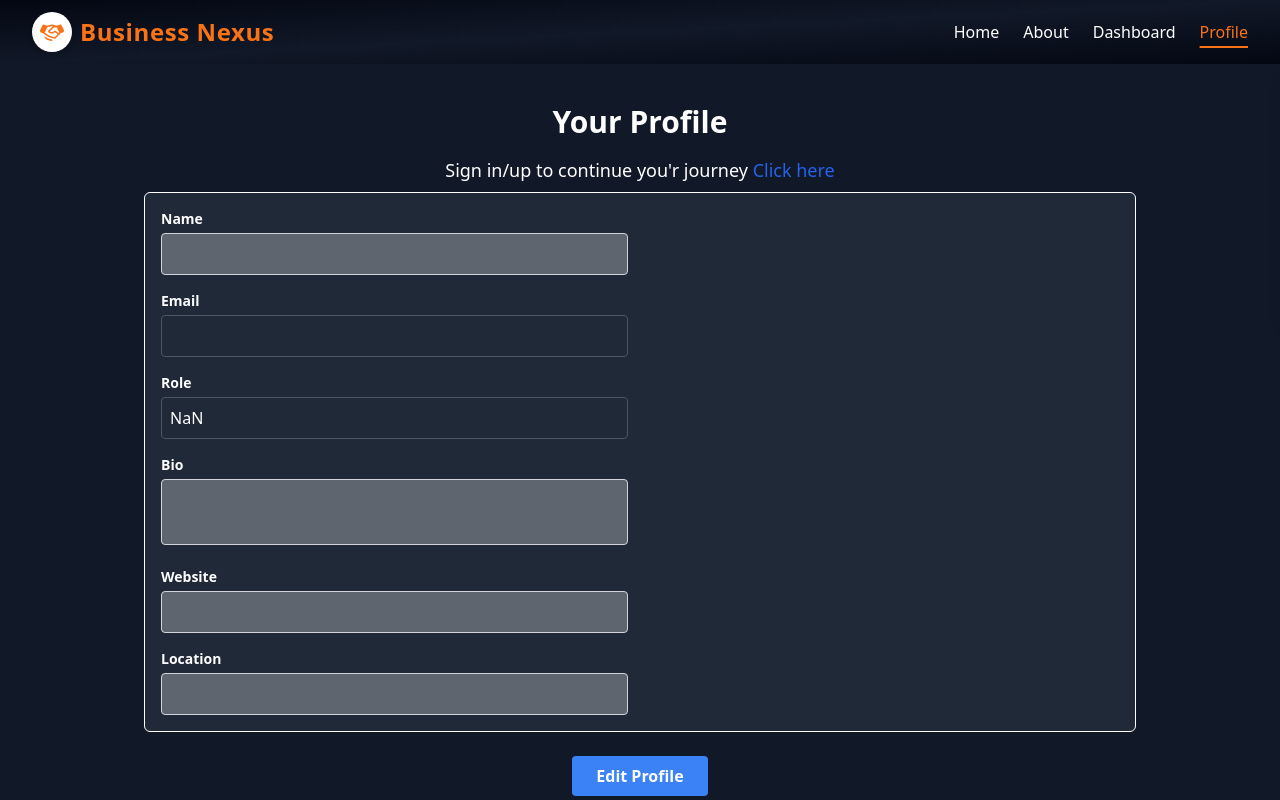
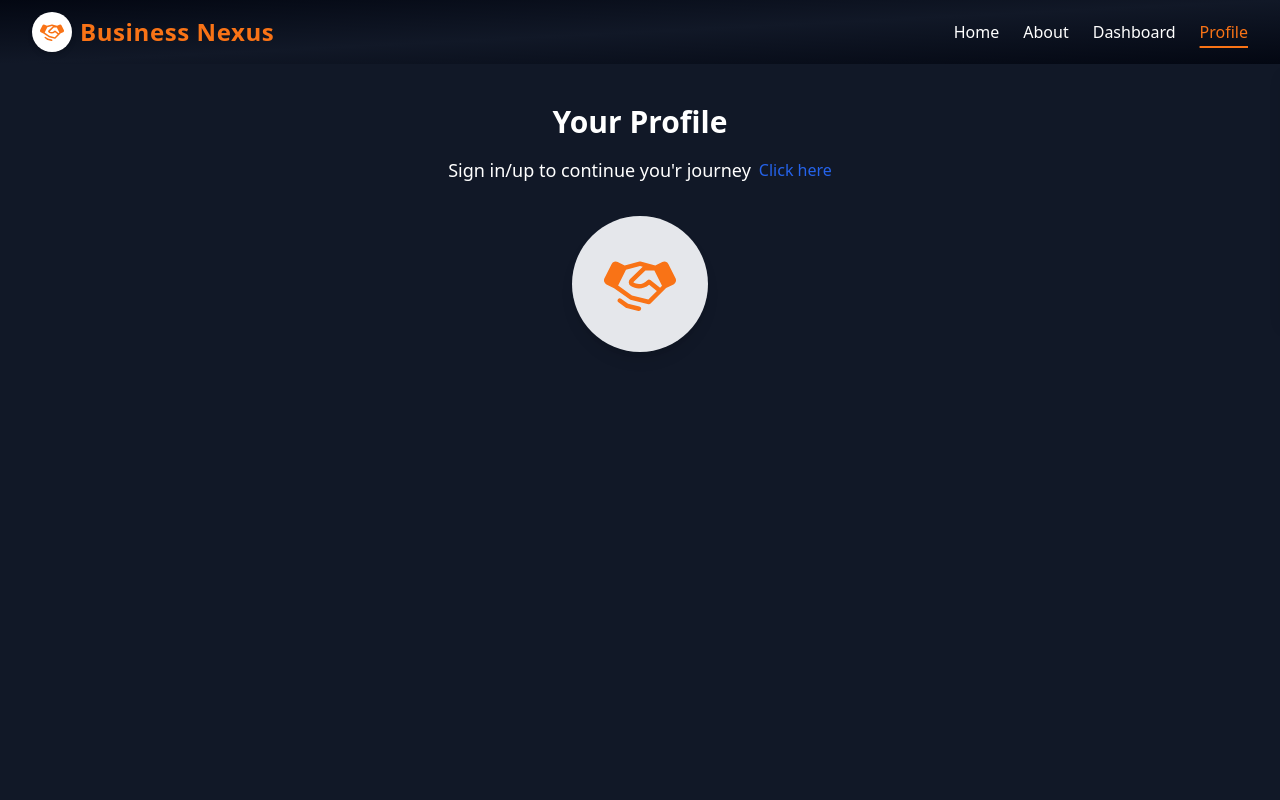
Before and after one commit to zeeshan92git/Business-Nexus, a React (Vite) app: page /profile in a window 1280 px wide. Shown: the top 800 px of the page. Built offline with nearby package versions, Linux system fonts and the light colour scheme.

Commit message:
prfoile_page

```diff
--- a/src/pages/about.jsx
+++ b/src/pages/about.jsx
@@ -8,9 +8,9 @@ const About = () => {
       <section id="about" className="py-20 px-6 text-white">
         <div className="max-w-6xl mx-auto flex flex-col md:flex-row items-center gap-10">
 
-          {/* Icon / Image Section */}
+          {/*  Image Section */}
           <div className="flex justify-center md:w-1/2">
-            <div className="bg-white rounded-full p-8 shadow-lg animate-pulse-slow">
+            <div className="bg-gray-200 rounded-full p-8 shadow-lg animate-fade-in">
               <PiHandshakeFill className="text-orange-500 text-7xl" />
             </div>
           </div>
--- a/src/pages/entreprenuer.jsx
+++ b/src/pages/entreprenuer.jsx
@@ -47,11 +47,13 @@ function Entreprenuer({ setActiveSection }) {
         <div className="min-h-screen">
             <h2 className="text-3xl font-bold text-orange-500 mb-8 text-center">Verified Investors</h2>
             <div className="grid gap-6 sm:grid-cols-1 md:grid-cols-2 lg:grid-cols-3">
-                {collabs.map((inv, idx) => (
+
+                {collabs.length === 0 ? (<p className='text-gray-400'>Join us to collab with investors</p>) : (
+
+                    collabs.map((inv, idx) => (
                         <div
-                        key={idx}
-                        className="bg-white  rounded-xl p-5 border border-orange-100 flex flex-col justify-between transition"
-                    >
+                            key={idx} className="bg-white  rounded-xl p-5 border border-orange-100 flex flex-col justify-between transition">
+
                             <div>
                                 <h3 className="text-xl font-bold text-gray-900">
                                     {inv.name?.charAt(0).toUpperCase() + inv.name?.slice(1).toLowerCase()}
@@ -93,6 +95,7 @@ function Entreprenuer({ setActiveSection }) {
                                     )}
                                 </p>
                             </div>
+
                             <div className="mt-4 flex gap-2">
                                 {connectionMap[inv._id] === 'none' || !connectionMap[inv._id] ? (
                                     <button onClick={() => handleSendRequest(profile._id, inv._id)}
@@ -134,8 +137,9 @@ function Entreprenuer({ setActiveSection }) {
                                     </>
                                 ) : null}
                             </div>
+
                         </div>
-                ))}
+                    )))}
             </div>
         </div>
 
--- a/src/pages/profile.jsx
+++ b/src/pages/profile.jsx
@@ -1,4 +1,5 @@
 import React, { useState, useEffect, useContext } from 'react';
+import { PiHandshakeFill } from "react-icons/pi";
 import { AppContext } from '../context/AppContext';
 import Footer from '../components/footer';
 import axios from 'axios';
@@ -44,10 +45,14 @@ function Profile() {
         <h2 className="text-3xl font-bold mb-4 text-center">Your Profile</h2>
 
         {!token &&
-          <p className='text-lg font-medium mt-2 mb-2 text-center'>
-            Sign in/up to continue you'r journey  <span onClick={() => navigate("/login")} className='hover:underline cursor-pointer font-normal text-blue-600 hover:text-blue-500'>Click here</span>
-          </p>
+          <div className='flex flex-col sm:flex-row sm:items-center justify-center mb-4 gap-2 text-center sm:text-left'>
+            <p className='text-lg font-medium'> Sign in/up to continue you'r journey</p>
+            <span onClick={() => navigate("/login")} className='hover:underline cursor-pointer font-normal text-blue-600 hover:text-blue-500'>Click here</span>
+          </div>
         }
+
+        {token ? (
+          <>
             <div className="flex flex-col md:flex-row gap-6 border border-white rounded-md p-4 bg-gray-800">
 
               {/* Left Column (Common Fields) */}
@@ -134,9 +139,18 @@ function Profile() {
                 <button onClick={() => setEditing(true)} className={`bg-blue-500 hover:bg-blue-600 text-white px-6 py-2 rounded font-semibold ${!token && 'pointer-events-none'} `}>Edit Profile</button>
               )}
             </div>
-
+            <Footer />
+          </>
+        ) :
+          (
+            <div className="flex mt-8 justify-center animate-fade-in">
+              <div className="bg-gray-200 rounded-full p-8 shadow-lg animate-pulse-slow">
+                <PiHandshakeFill className="text-orange-500 text-7xl" />
               </div>
-      <Footer/>
+            </div>
+          )
+        }
+      </div >
     </>
 
   )
```
Lines whose indentation alone changed are shown as unchanged.
